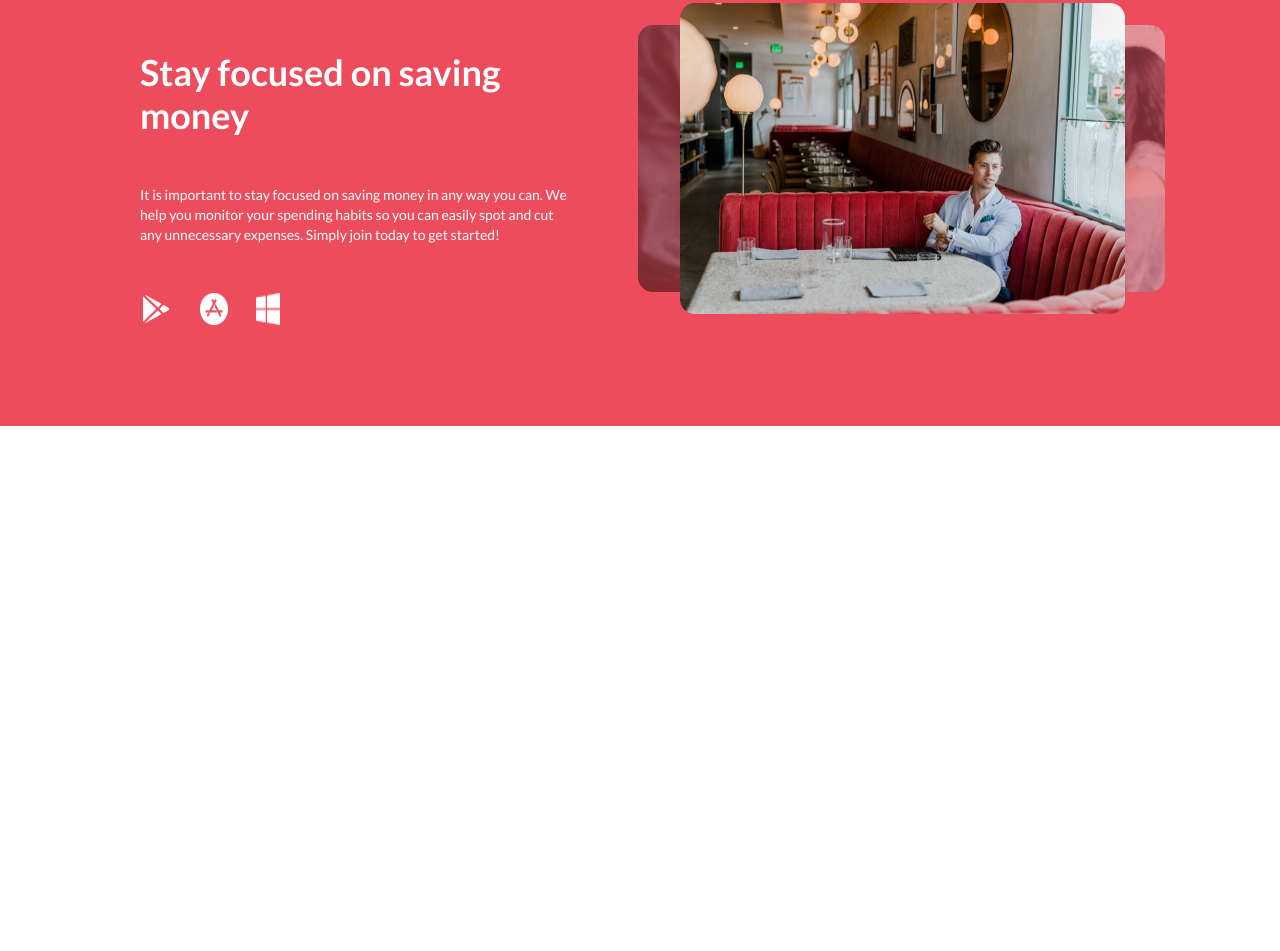
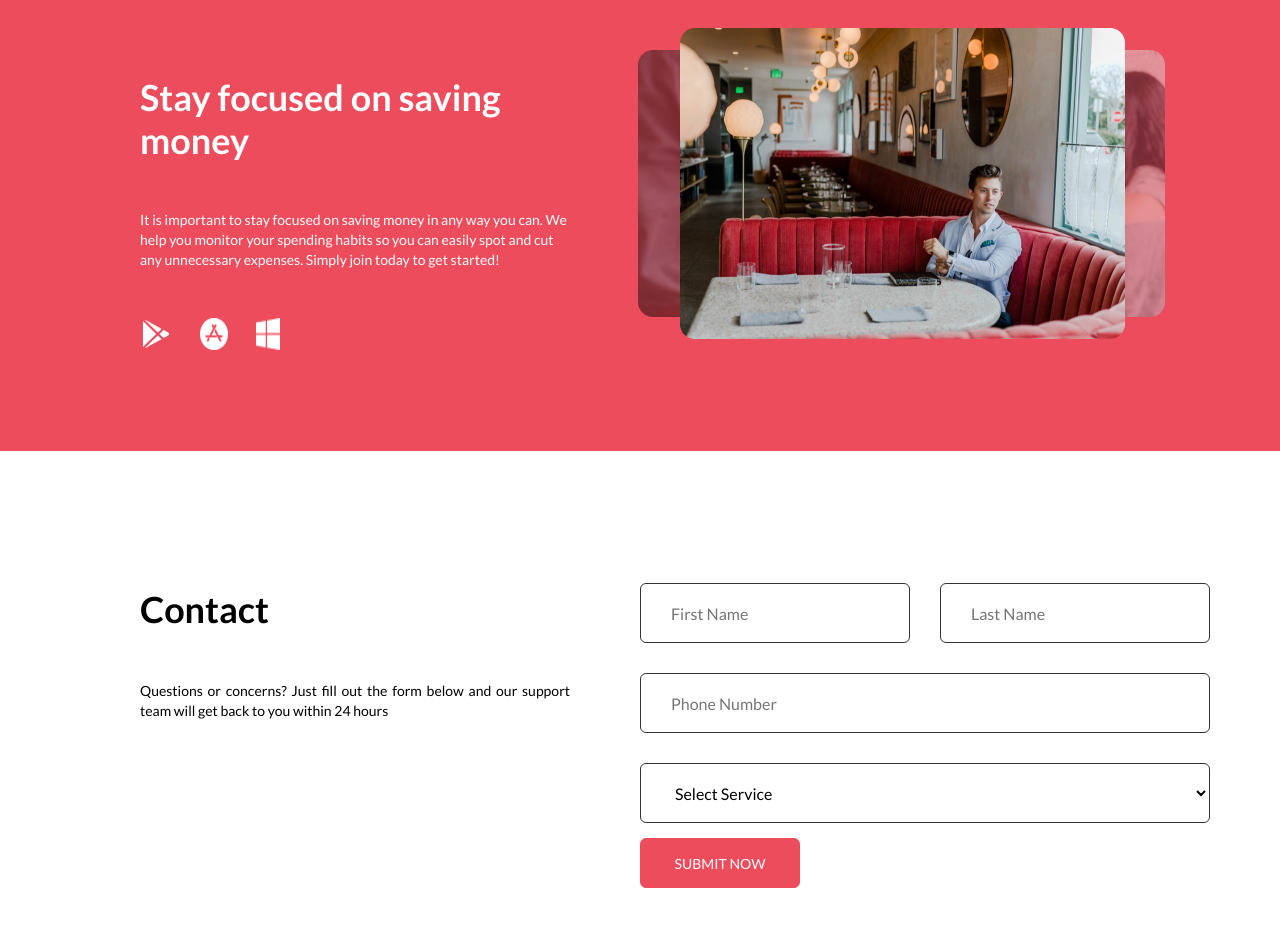
Before and after one commit to alialiev271102/CloudBudget, a plain HTML site: page index.html in a window 1280 px wide. Shown: the part 2490-3441 px from the top of the page. Before the commit the page ends 2916 px from the top, so only its background shows below. Drawn offline with Linux system fonts and the light colour scheme.

Commit message:
Make Contact block

```diff
--- a/index.html
+++ b/index.html
@@ -23,9 +23,9 @@
         <div>
             <ul class="nav__list">
                 <li><a href="#overview" class="nav__element">OVERVIEW</a></li>
-                <li><a href="#" class="nav__element">FEATURES</a></li>
-                <li><a href="#" class="nav__element">TECHNOLOGY</a></li>
-                <li><a href="#" class="nav__element">CONTACT</a></li>
+                <li><a href="#features" class="nav__element">FEATURES</a></li>
+                <li><a href="#technology" class="nav__element">TECHNOLOGY</a></li>
+                <li><a href="#contact" class="nav__element">CONTACT</a></li>
                 <li><a href="#" class="nav__element">Sign up</a></li>
             </ul>
         </div>
@@ -60,7 +60,7 @@
         <span class="PlaySolid"></span>
     </div>
 </div>
-<div class="features-block">
+<div class="features-block" id="features">
     <div class="container">
         <h2 class="features-title">Features</h2>
         <div class="features-block-inner">
@@ -91,7 +91,7 @@
         </div>
     </div>
 </div>
-<div class="technology-block container">
+<div class="technology-block container" id="technology">
     <h2 class="technology-block__title">Technology</h2>
     <div class="technology-block__inner">
         <div class="technology-block__box box1">
@@ -151,5 +151,27 @@
         </div>
     </div>
 </div>
+<div class="contact-block container" id="contact">
+    <div class="contact-block__inner">
+        <h2>Contact</h2>
+        <p>Questions or concerns? Just fill out the form below and our support team will get back to you within 24 hours</p>
+    </div>
+    <div class="form-block">
+        <form class="form">
+            <div>
+                <input type="text" class="firstname" placeholder="First Name">
+                <input type="text" class="lastname" placeholder="Last Name">
+            </div>
+            <input type="text" placeholder="Phone Number">
+            <select name="services" id="services">
+                <option value="chose">Select Service</option>
+                <option value="nice">Some nice service</option>
+                <option value="bad">Some bad service</option>
+                <option value="strange">Some strange service</option>
+            </select>
+            <button type="submit" class="form-btn">Submit Now</button>
+        </form>
+    </div>
+</div>
 </body>
 </html>
--- a/styles/style.css
+++ b/styles/style.css
@@ -312,7 +312,7 @@ h2 {
   display: flex;
   flex-wrap: wrap;
   color: white;
-  padding-top: 100px;
+  padding-top: 125px;
   justify-content: space-between;
 
 }
@@ -368,3 +368,70 @@ h2 {
   left: 142px;
   bottom: 268px;
 }
+
+.contact-block {
+  min-height: 500px;
+  display: flex;
+  flex-wrap: wrap;
+  padding-top: 117px;
+}
+
+.contact-block__inner {
+  flex-basis: 50%;
+  padding: 0 70px;
+}
+
+.contact-block__inner h2 {
+  font-size: 36px;
+  line-height: 43px;
+  padding-top: 20px;
+  margin-bottom: 50px;
+}
+
+.contact-block__inner p {
+  font-size: 14px;
+  line-height: 140%;
+  text-align: justify;
+}
+
+.form-block {
+  flex-basis: 50%;
+}
+
+.form div{
+  display: flex;
+  justify-content: space-between;
+}
+
+.form input,
+.form select{
+  height: 60px;
+  background: transparent;
+  border: 1px solid #333333;
+  border-radius: 6px;
+  padding: 0 30px;
+  width: 100%;
+  font-size: 16px;
+  line-height: 19px;
+  margin: 15px 0;
+}
+
+.form div input[class="firstname"] {
+  margin: 15px 15px 15px 0;
+}
+
+.form div input[class="lastname"] {
+  margin: 15px 0 15px 15px;
+}
+
+.form-btn {
+  background: #ED4C5C;
+  border: 1.5px solid #ED4C5C;
+  border-radius: 6px;
+  width: 160px;
+  height: 50px;
+  font-size: 14px;
+  line-height: 17px;
+  text-transform: uppercase;
+  color: #FFFFFF;
+}
```
